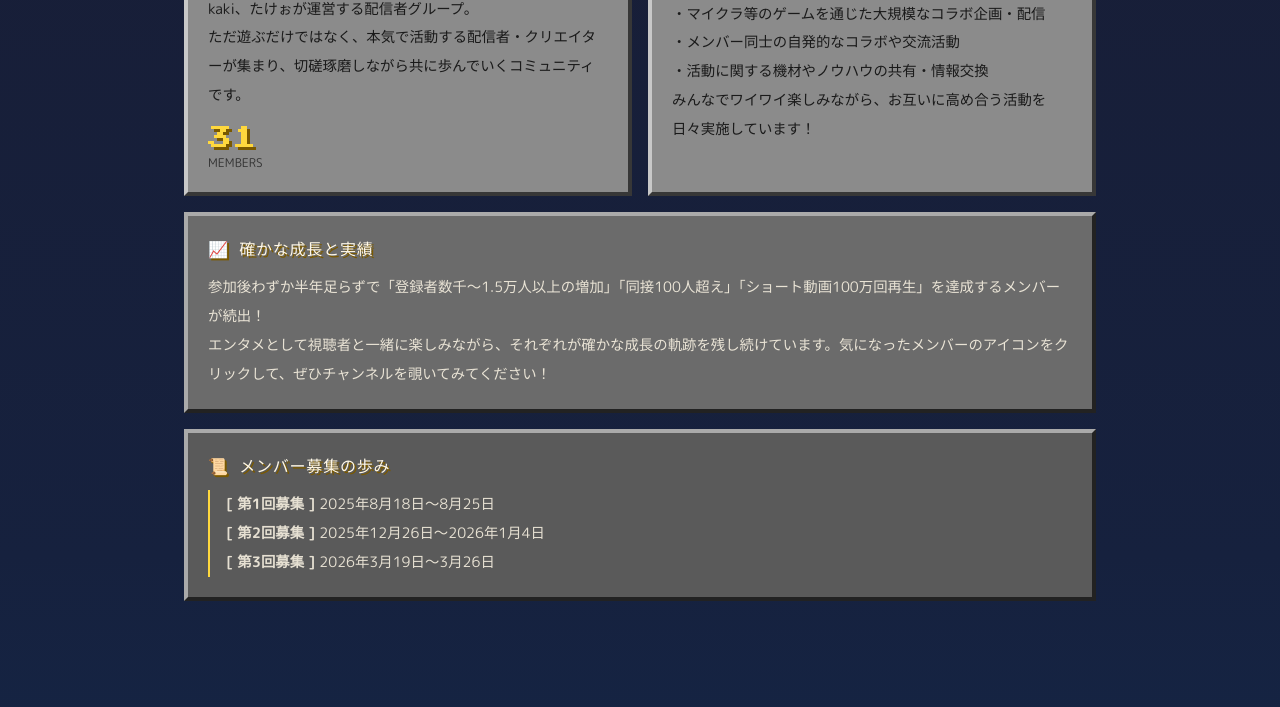
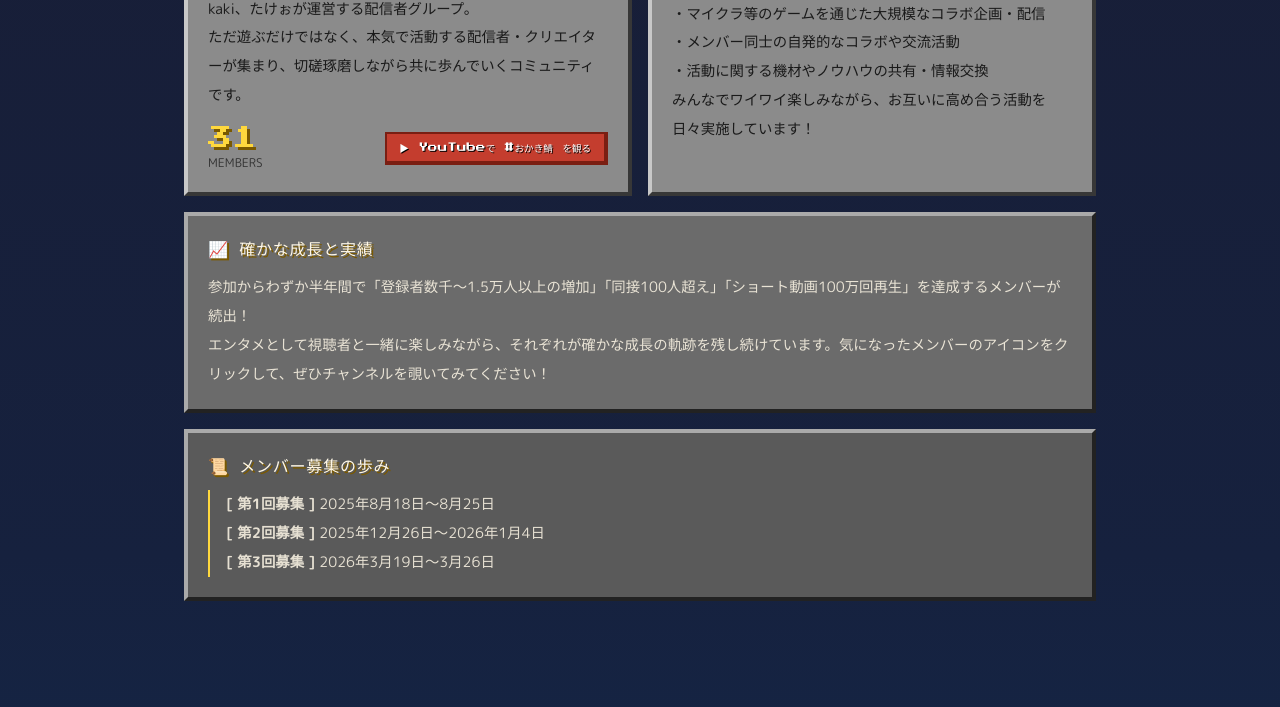
Before and after one commit to okaki-server/member_list, a plain HTML site: page index.html in a window 1280 px wide. Shown: the part 1018-1725 px from the top of the page. Drawn offline with nearby package versions, Linux system fonts and the light colour scheme; animation ran at ten frames a second; a web font is replaced by a local one.

Commit message:
fix(ui): refine text and add hashtag search links

```diff
--- a/index.html
+++ b/index.html
@@ -707,8 +707,11 @@ footer { text-align:center;padding:3rem 0 1rem;font-size:.6rem;color:rgba(255,24
             kaki、たけぉが運営する配信者グループ。<br>
             ただ遊ぶだけではなく、本気で活動する配信者・クリエイターが集まり、切磋琢磨しながら共に歩んでいくコミュニティです。
           </div>
-          <div class="mc-about-stats">
+          <div class="mc-about-stats" style="align-items: center;">
             <div><span class="mc-about-stat-num" id="mcMemberCount">31</span><span class="mc-about-stat-label">MEMBERS</span></div>
+            <div style="margin-left: auto;">
+              <a href="https://www.youtube.com/hashtag/%E3%81%8A%E3%81%8B%E3%81%8D%E9%AF%96" target="_blank" rel="noopener" class="mc-contact-link mc-contact-link-yt" style="font-size: 0.6rem; padding: 0.4rem 0.8rem; display: inline-block;">▶ YouTubeで #おかき鯖 を観る</a>
+            </div>
           </div>
         </div>
         <div class="mc-about-block">
@@ -723,7 +726,7 @@ footer { text-align:center;padding:3rem 0 1rem;font-size:.6rem;color:rgba(255,24
         <div class="mc-about-wide">
           <div class="mc-about-block-title" style="color:var(--text)">📈 確かな成長と実績</div>
           <div class="mc-about-block-text" style="color:rgba(255,248,231,.85)">
-            参加後わずか半年足らずで「登録者数千〜1.5万人以上の増加」「同接100人超え」「ショート動画100万回再生」を達成するメンバーが続出！<br>
+            参加からわずか半年間で「登録者数千〜1.5万人以上の増加」「同接100人超え」「ショート動画100万回再生」を達成するメンバーが続出！<br>
             エンタメとして視聴者と一緒に楽しみながら、それぞれが確かな成長の軌跡を残し続けています。気になったメンバーのアイコンをクリックして、ぜひチャンネルを覗いてみてください！
           </div>
         </div>
@@ -758,7 +761,7 @@ footer { text-align:center;padding:3rem 0 1rem;font-size:.6rem;color:rgba(255,24
         <div class="mc-contact-box-title">🎮 視聴者の方へ（メンバーへの応援）</div>
         <div class="mc-contact-box-text">
           各メンバーへの応援・ファンレターは、MEMBERS セクションよりご本人の各SNSへ直接お願いいたします！<br>
-          ハッシュタグ <strong>#おかき鯖</strong> を付けての感想コメントや応援も大歓迎です。<br>
+          ハッシュタグ <a href="https://x.com/search?q=%23%E3%81%8A%E3%81%8B%E3%81%8D%E9%AF%96&src=typed_query" target="_blank" rel="noopener" style="color:var(--diamond); text-decoration:none; font-weight:bold;">#おかき鯖</a> を付けての感想コメントや応援も大歓迎です。<br>
           チャンネル登録・高評価・温かいコメントが何よりの応援になります。
         </div>
         <div class="mc-contact-links">
```
